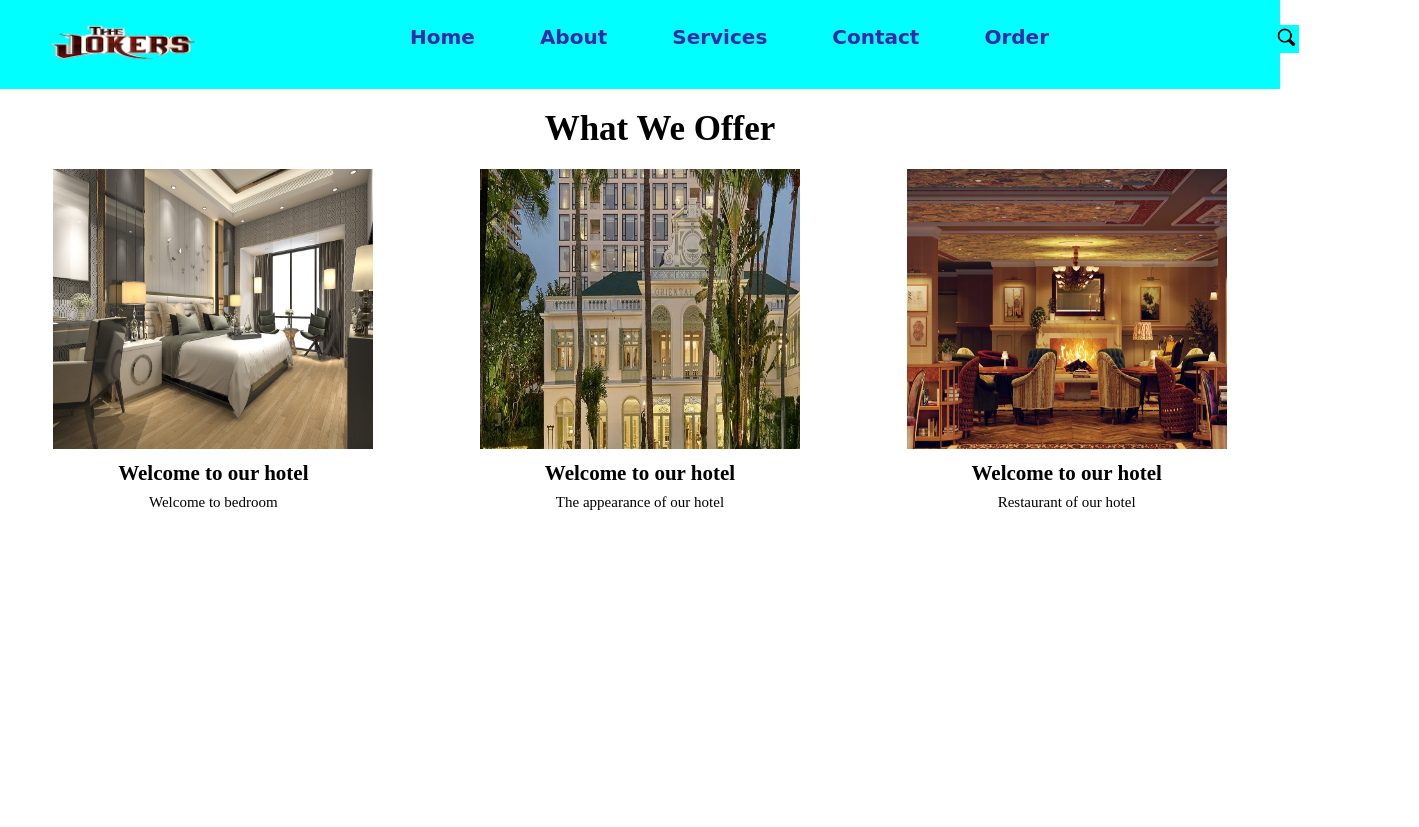
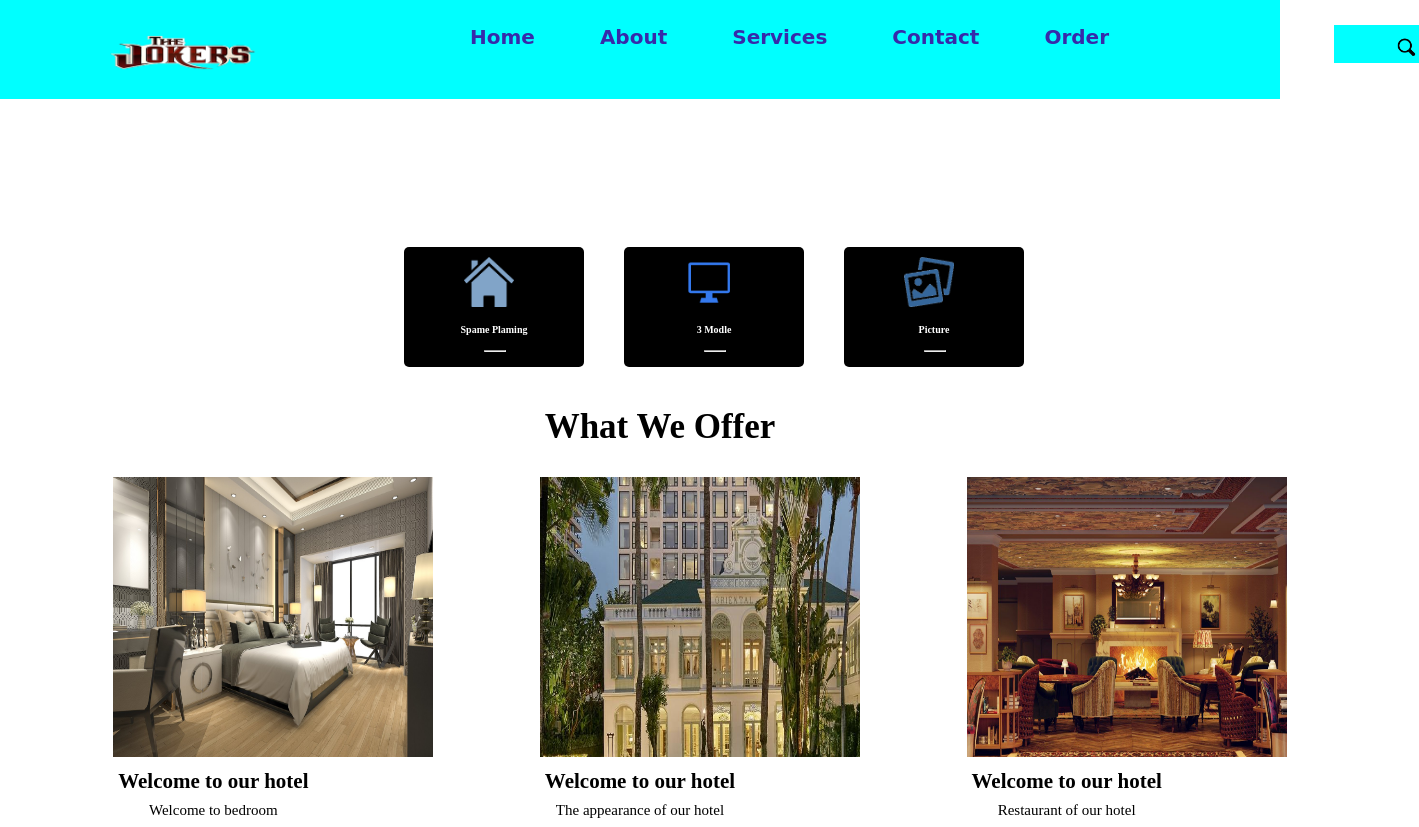
Before and after one commit to MMBobur/oddiy_sayt, a plain HTML site: page index.html in a window 1280 px wide. Shown: the whole page, 1419 px wide, since content can reach past the window. Before the commit the page ends 800 px from the top, so only its background shows below. Drawn offline with Linux system fonts and the light colour scheme; files whose address does not match are found by name.

Commit message:
add mexrojiddin page

```diff
--- a/index.html
+++ b/index.html
@@ -35,6 +35,19 @@
         </div>
     </div>
 
+
+    <!--Mexrojiddin add div blake  -->
+
+    <div class="contener">
+        <div class="foo"><img src="./imge/24-247907_home-light-blue-icon-home-icon-white-png.png"
+             alt="" width="50" height="50">
+            <br> <h4>Spame Plaming </h4><hr> </div>
+        <div class="foo"><img src="./imge/a55f8910.png" alt="" width="50" height="50" class="computer"><h4>3 Modle</h4> <hr></div>
+        <div class="foo"> <img src="./imge/gallery-icon-png-8.jpg"class="computer" alt="" width="50" height="50
+            "> <h4>Picture</h4><hr></div>
+
+    </div>
+
     <!-- javodbek add page -->
     <div class="javodbek">
         <h2 class="text" >What We Offer</h2>
--- a/style.css
+++ b/style.css
@@ -101,3 +101,34 @@ a:hover{
     color: #000;
     text-align: center;
 }
+/*{Mexrojiddin}*/
+.foo{
+    width: 180px;
+    height: 120px;
+    background-color:  #000;
+    margin: 20px;
+    color: white;
+    font-size: 10px;
+    border-radius: 5px;
+}
+img{
+    margin-left: 60px;
+    margin-top:10px;
+}
+.contener{
+    display: flex;
+    margin-left: 30%;
+    margin-top: 10%;
+}
+.computer{
+    margin-right: 200px;
+}
+hr{
+    width: 20px;
+    margin-top: 15px;
+    margin-left: 80px;
+}
+h4{
+    margin-top: 15px;
+    text-align: center;
+}
```
Also changed, not shown: imge/24-247907_home-light-blue-icon-home-icon-white-png.png (added), imge/a55f8910.png (added), imge/gallery-icon-png-8.jpg (added).
